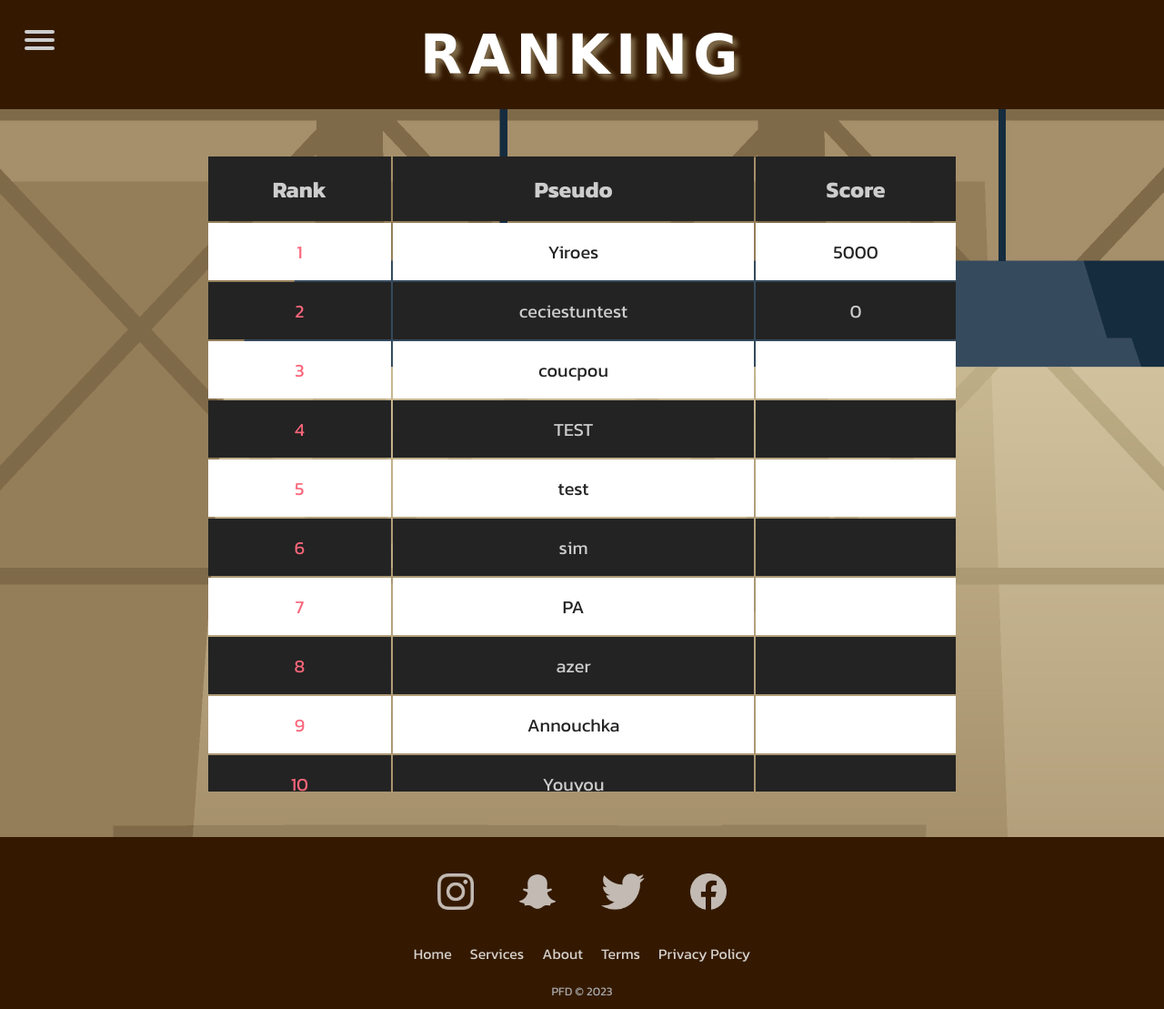
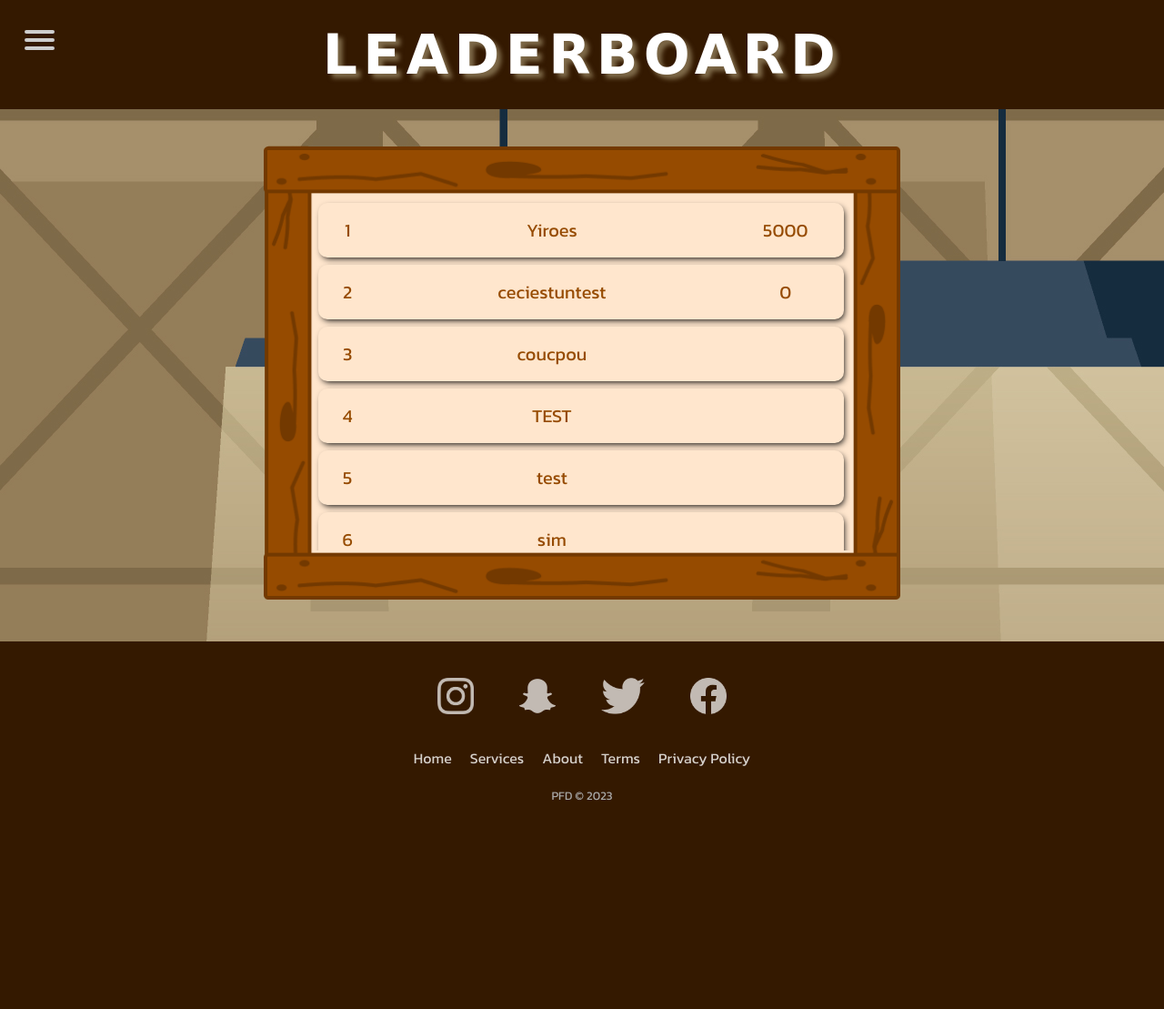
Before and after one commit to simeon-bossut/THE_PROJECT, a PHP site: page /html/ranking.php in a window 1280 px wide. Shown: the whole page at 91% size. After the commit the page ends 880 px from the top, so only its background shows below. Run offline with PHP 8.4, Linux system fonts and the light colour scheme; data comes from the database, SQL or seed files in the repository; some web fonts are replaced.

Commit message:
Leaderboard Finished

```diff
--- a/Website_projet/CSS/ranking.css
+++ b/Website_projet/CSS/ranking.css
@@ -22,11 +22,11 @@ header {
 }
 
 main {
-	margin: 50px;
+  width: 100%;
+	display: flex;
+  justify-content: center;
 }
-h2 {
-	text-align: center;
-}
+
 h1 {
   font-family: 'Londrina Sketch', cursive;
   text-transform: uppercase;
@@ -34,79 +34,86 @@ h1 {
   font-size: 60px;
   letter-spacing: 0.5vw;
   text-shadow: 5px 5px 5px #7e6a49;
-
-  animation-name:titre;
-  animation-duration: 5s;
-  animation-iteration-count: infinite;
 }
 
+.container {
+  position: relative;
 
+  width: 90%;
+  max-width: 700px;
 
+  margin: 40px 0px;
 
-.container th h1 {
-	  font-weight: bold;
-	  font-size: 1em;
-  text-align: left;
-
+  box-sizing: border-box;
 }
 
-.container td {
-	  font-weight: normal;
-	  font-size: 20px;
-
-
+.container img {
+  position: relative;
+  width: 100%;
 }
 
-#scroll{
-		overflow-y:scroll;
-    overflow-x: hidden;
-	height: 700px;
-
-
-}
-.container {
-	  text-align: center;
-	  width: 70%;
-	  margin: 0 auto;
-
-
-
+.container #containerUL {
+  position: absolute;
+  width: calc(100% - 110px);
+  height: calc(100% - 115px);
+  overflow-y: scroll;
+  overflow-x: hidden;
+  margin: 55px;
+  box-sizing: border-box;
+  top: 0px;
+  left: 0px;
 }
 
-.container td, .container th {
-	  padding-bottom: 2%;
-	  padding-top: 2%;
-
+.container #containerUL::-webkit-scrollbar {
+  width: 10px;
 }
 
-/* Background-color of the odd rows */
-.container tr:nth-child(odd) {
-	  background-color: #232323;
+/* Track */
+.container #containerUL::-webkit-scrollbar-track {
+  opacity: 0;
 }
 
-/* Background-color of the even rows */
-.container tr:nth-child(even) {
-	  background-color: white;
-	  color: #232323;
+/* Handle */
+.container #containerUL::-webkit-scrollbar-thumb {
+  background: #964b00;
+  border-radius: 5px;
 }
 
-
-
-.container td:first-child { color: #FB667A; }
-
-.container .first {
-	font-size : 25px;
+/* Handle on hover */
+.container #containerUL::-webkit-scrollbar-thumb:hover {
+  background: #341900;
 }
 
-.container td:hover {
-  font-weight: bold;
-  transform: translate3d(6px, -6px, 0);
-  transition-delay: 0s;
-	  transition-duration: 0.4s;
-
-  transition-timing-function: line;
+#containerBox {
+  top: 0px;
+  left: 0px;
+  width: 100%;
+  /* height: 100%; */
+  flex-direction: column;
+  align-items: center;
+  padding: 0px 5px;
 }
 
-.container tr:hover {
-   background-color: #464A52;
+.container #containerBox .boardElem {
+  width: calc(100% - 12px);
+  margin: 0px 5px;
+  box-sizing: border-box;
+  display: grid;
+  grid-template-columns: 1fr 6fr 2fr;
+  text-align: center;
+  margin: 8px 0px;
+  height: 60px;
+  border-radius: 10px;
+  justify-content: center;
+  align-content: center;
+  font-size: 20px;
+  color: #964b00;
+  background-color: #ffe6cd;
+  box-shadow: 2px 3px 7px -2px black;
+
+  transition: all .2s ease-in-out;
 }
+
+.container #containerBox .boardElem:hover {
+  transform: scale(1.015);
+}
--- a/Website_projet/html/ranking.php
+++ b/Website_projet/html/ranking.php
@@ -22,44 +22,55 @@
 
 
 		<header>
-			<h1>Ranking</h1>
+			<h1>Leaderboard</h1>
 		</header>
 
 
 		<main>
+
+			<div class="container">
+				<img src="../Images/Leader Board.png">
+
+				<div id="containerUL">
+					<div id="containerBox">
+
 			<?php
 			try{
 				require("connexion.php");
+
 				$reqPrep = "SELECT * FROM acc ORDER BY score DESC"; //La requere SQL: SELECT
 				$req = $conn->prepare($reqPrep); //Préparer la requete
 				$req->execute(); //Executer la requete
-				$rank= 1;
+
 				$resultat = $req->fetchALl(PDO::FETCH_ASSOC); //récupération du résultat
-				echo "
-				<div id= scroll>
-				<table class=container>
-								<tr class = first>
-									<th class=header>Rank</th>
-									<th class=header>Pseudo</th>
-									<th class=header>Score</th>
-								</tr>";
+
+				$rank = 1;
+
 				foreach ($resultat as $row) {
-						echo "
-								<tr>
-									<td>$rank</td>
-									<td>$row[pseudo]</td>
-									<td>$row[score]</td>
-								</tr>";
+					echo "
+						<div class='boardElem'>
+							<span>$rank</span>
+							<span>$row[pseudo]</span>
+							<span>$row[score]</span>
+						</div>";
 
-								$rank += 1;
+					$rank += 1;
 
 				}
 
-				echo "</table> </div>";
-				}catch (Exception $e) {
-					die("Erreur : " . $e->getMessage());}
+			} catch (Exception $e) {
+				die("Erreur : " . $e->getMessage());
+			}
 	?>
+				</div>
+			</div>
+			</div>
+
+
+
     </main>
+
+
 	<?php include("footer.php"); ?>
 
   </body>
```
Also changed, not shown: Website_projet/Images/Leader Board.png (added), Website_projet/Images/Leader Board.svg (added).
